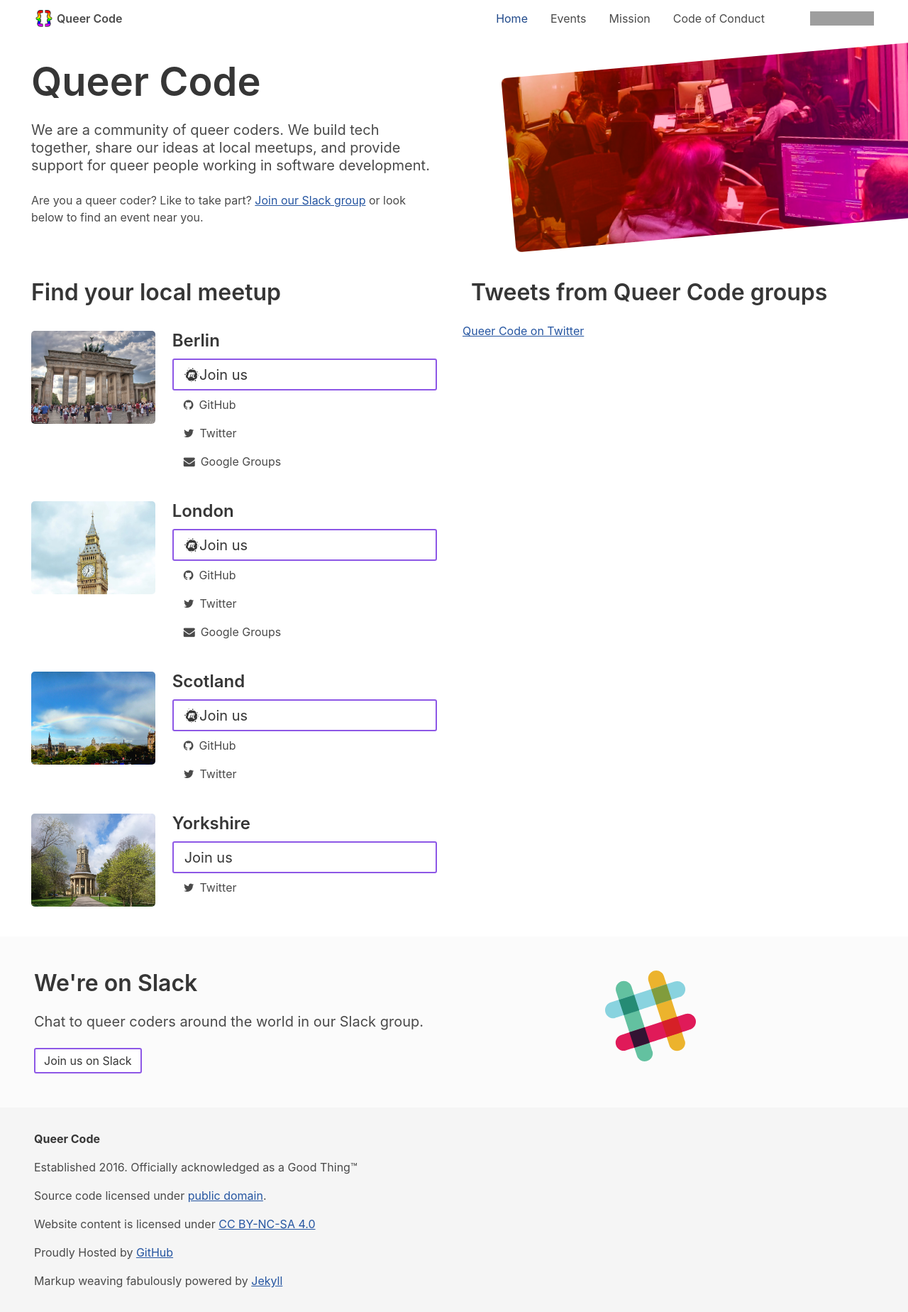
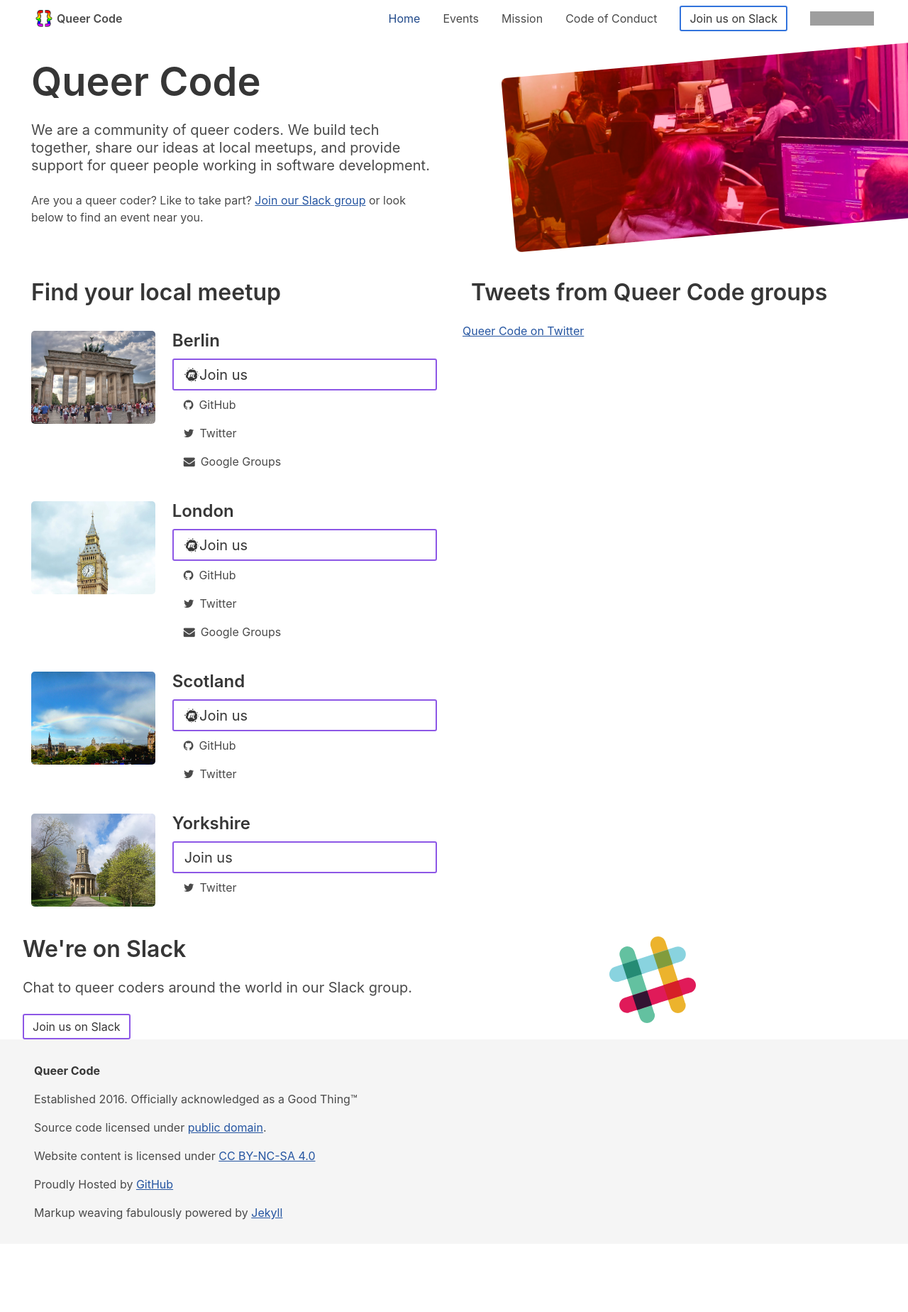
Before and after one commit to QueerCodeOrg/queercodeberlin.github.io, a Jekyll site: the page built from index.html, in a window 1280 px wide. Shown: the whole page at 71% size. Built offline with Jekyll 4.4.1, drawn with Linux system fonts in a browser that asks for light colours; comment, search, counter and statistics services are not loaded; after the commit the page ends 1752 px from its top, so only the background shows below that; grey boxes are pictures that could not be loaded.

Commit message:
Replace use of the Slack Invite API with a non-expiring Slack invite link

```diff
--- a/_includes/header.html
+++ b/_includes/header.html
@@ -66,8 +66,10 @@
             " href="coc">
             Code of Conduct
           </a>
-          <span class="navbar-item navbar-item--slack">
-            <script async defer src="https://slackinvite-qcldn.herokuapp.com/slackin.js"></script>
+          <span class="navbar-item navbar-item">
+            <a class="button is-bordered is-rainbow" href="https://join.slack.com/t/queercodelondon/shared_invite/zt-1mhqtisqc-rHsMDwJgckUKpRUxqBgGZg">
+              Join us on Slack
+            </a>
           </span>
           <span class="navbar-item navbar-item">
             <iframe src="https://ghbtns.com/github-btn.html?user=QueerCodeOrg&repo=queercodeberlin.github.io&type=fork&count=true" frameborder="0" scrolling="0" width="90px" height="20px"></iframe>
--- a/_sass/queercode/components/slack.scss
+++ /dev/null
@@ -1,26 +0,0 @@
-.slack {
-  padding: 3em 1em;
-
-  background: #fbfbfb;
-}
-
-.slack .logo {
-  width: 8em;
-}
-
-/* this is a bit of a hack to deal with bad styling in the slackin plugin */
-div.__slackin {
-  height: 30em !important;
-
-  iframe.__slackin {
-    height: 100% !important;
-  }
-}
-
-/* this is kinda naff, doing a negative margin */
-@media (min-width: 1024px) {
-  .slack {
-    margin: 0 -2em;
-    padding: 3em;
-  }
-}
--- a/css/styles.scss
+++ b/css/styles.scss
@@ -71,7 +71,6 @@
 // @import "bulma/components/tabs";
 @import "queercode/components/events";
 @import "queercode/components/places";
-@import "queercode/components/slack";
 @import "queercode/components/twitter";
 @import "queercode/icons";
 
--- a/index.html
+++ b/index.html
@@ -14,7 +14,7 @@
          {{ site.description }}
       </p>
       <p>
-        Are you a queer coder? Like to take part? <a href="https://slackinvite-qcldn.herokuapp.com/">Join our Slack group</a> or look below to find an event near you.
+        Are you a queer coder? Like to take part? <a href="https://join.slack.com/t/queercodelondon/shared_invite/zt-1mhqtisqc-rHsMDwJgckUKpRUxqBgGZg">Join our Slack group</a> or look below to find an event near you.
       </p>
     </div>
   </div>
@@ -72,7 +72,7 @@
       <h2 class="title is-spaced">We're on Slack</h2>
       <p class="subtitle">Chat to queer coders around the world in our Slack group.</p>
       <p>
-        <a class="button is-bordered is-rainbow" href="https://slackinvite-qcldn.herokuapp.com/">
+        <a class="button is-bordered is-rainbow" href="https://join.slack.com/t/queercodelondon/shared_invite/zt-1mhqtisqc-rHsMDwJgckUKpRUxqBgGZg">
           Join us on Slack
         </a>
       </p>
```
Also changed, not shown: event-info.md (+1 -1 lines).
